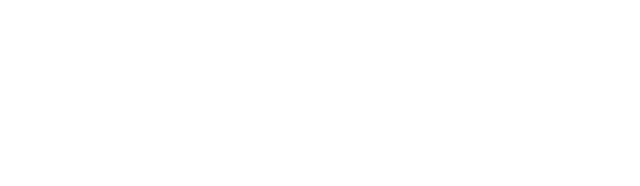
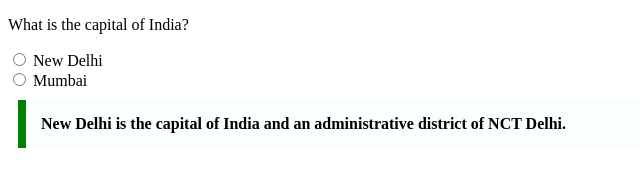
Before and after one commit to acciojob/trivia-nikhilchand61, a website: page main.html in a window 1280 px wide. Shown: the whole page, without its empty margins (0-640 px from the left). Drawn offline with Linux system fonts and the light colour scheme.

Commit message:
created a submission

```diff
--- a/main.html
+++ b/main.html
@@ -8,6 +8,14 @@
 
 <body>
 	<!-- the entire body must be written by student -->
+	<p>What is the capital of India?</p>
+	<input type="radio" id="new_delhi" name="capital" value="new_delhi">
+	<label for="new_delhi">New Delhi</label><br>
+	<input type="radio" id="mumbai" name="capital" value="mumbai">
+	<label for="mumbai">Mumbai</label>
+	<blockquote cite="https://en.wikipedia.org/wiki/New_Delhi">
+		New Delhi is the capital of India and an administrative district of NCT Delhi.
+	</blockquote>
     <script type="text/javascript" src="./script.js">
 </script>
 
--- a/styles.css
+++ b/styles.css
@@ -1,2 +1,10 @@
 
 /* Your CSS Code here. */
+blockquote{
+	max-width: 600px;
+	margin: 10px;
+	padding: 15px;
+	border-left: 8px solid green;
+	background-color: #f8fffe;
+	font-weight: bold;
+}
```
